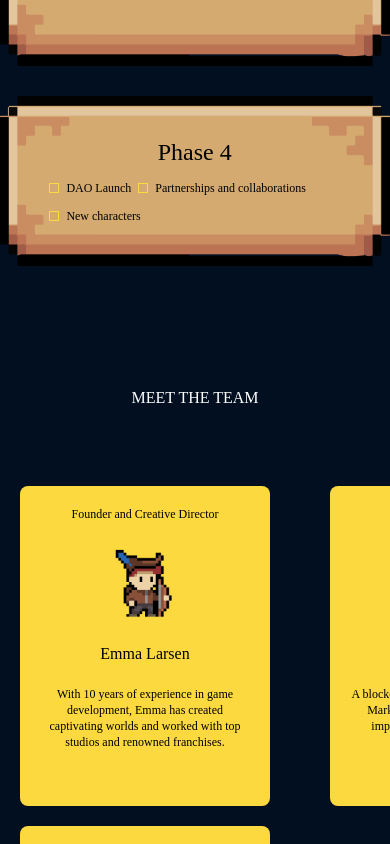
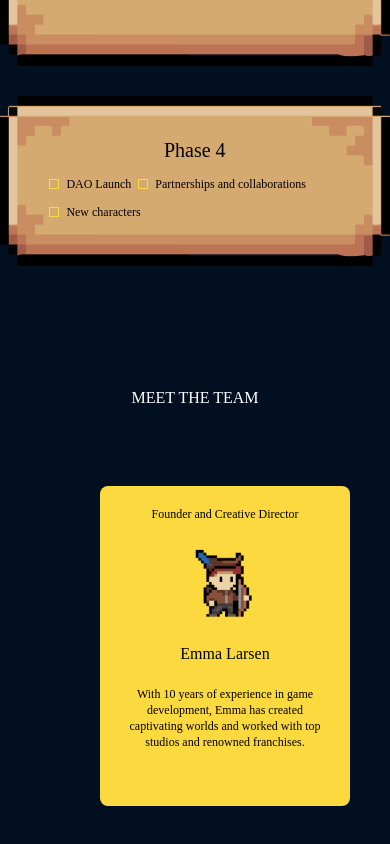
Before and after one commit to minidev1228/Helium_Frontend, a React (Vite) app: page / in a window 390 px wide. Shown: the part 3560-4404 px from the top of the page. Built offline with nearby package versions, Linux system fonts and the light colour scheme; a web font is replaced by a local one.

Commit message:
Perfect responsive

```diff
--- a/src/App.css
+++ b/src/App.css
@@ -39,7 +39,7 @@
   }
 
 
-@media only screen and (max-width: 600px) {
+@media only screen and (max-width: 642px) {
   .lading-page{
     background-image: url("./assets/mobile-back.png");
     width: 100%;
--- a/src/Layouts/header.tsx
+++ b/src/Layouts/header.tsx
@@ -15,18 +15,18 @@ type Props = {
 const Header: React.FC<Props> = ({showMenu}) =>{
     return (
         <div className="w-full h-16 fixed top-0 flex items-center justify-center z-10">
-            <div className="w-11/12 sm:w-8/12 h-full flex items-center text-white">
+            <div className="w-11/12 sm:11/12 md:w-11/12 lg:8/12 h-full flex items-center text-white">
                 <div className=" flex flex-row items-center h-full">
                     <img className=" mr-3 h-1/2" src={logoImg} alt="" />
                 </div>
-                <div className="flex-grow sm:hidden"></div>
-                <div className="flex-grow justify-center hidden sm:flex">
+                <div className="flex-grow md:hidden"></div>
+                <div className="flex-grow justify-center hidden md:flex">
                     <a className=" mr-4 ml-4" href="">Home</a>
                     <a className=" mr-4 ml-4" href="">Features</a>
                     <a className=" mr-4 ml-4" href="">Roadmap</a>
                     <a className=" mr-4 ml-4" href="">Team</a>
                 </div>
-                <div className=" h-full hidden items-center sm:flex">
+                <div className=" h-full hidden items-center md:flex">
                     <button className=" mr-2 ml-2"><img src={noteImg} className="size-5" alt="" /></button>
                     <button className=" mr-2 ml-2"><img src={xImg} className="size-5" alt="" /></button>
                     <button className=" mr-5 ml-2"><img src={discordImg} className="size-5" alt="" /></button>
@@ -34,7 +34,7 @@ const Header: React.FC<Props> = ({showMenu}) =>{
                     <YellowButton content={"Download"} />
                     </div>
                 </div>
-                <button className="sm:hidden" onClick={showMenu}>
+                <button className="md:hidden" onClick={showMenu}>
                     <img src={menuImg} className="size-5" alt="" />
                 </button>
             </div>
--- a/src/components/PhaseCard.tsx
+++ b/src/components/PhaseCard.tsx
@@ -32,7 +32,7 @@ type Props = {
 const PhaseCard: React.FC<Props> = ({title, items, style}) =>{
     return (
         <div className="phase-card">
-            <h1 className="mr-5 text-2xl text-black">{title}</h1>
+            <h1 className="mr-5 text-xl text-black">{title}</h1>
             <div className="flex sm:flex-col sm:items-start sm:justify-center flex-wrap w-10/12 sm:w-auto">
                 {
                     items.map((item: string)=>{
--- a/src/pages/Landing.page.tsx
+++ b/src/pages/Landing.page.tsx
@@ -58,7 +58,7 @@ const LandingPage = () =>{
                     MEET THE TEAM
                     </p>
                     <div className="w-full overflow-x-auto sm:flex sm:justify-center">
-                        <div className="block" style={{width:"1200px"}}>
+                        <div className="flex justify-center items-center" style={{width:"1400px"}}>
                             <MemberCard title={"Founder and Creative Director"} img={man4Img} name={"Emma Larsen"} content={"With 10 years of experience in game development, Emma has created captivating worlds and worked with top studios and renowned franchises."} />
                             <MemberCard title={"Technical Director"} img={man2Img} name={"Mark Daly"} content={"A blockchain and Web3 technology expert, Mark is responsible for the technical implementation and security of the platform."} />
                             <MemberCard title={"Head of Economy and Monetization"} img={man3Img} name={"Anna Carr"} content={"A specialist in game economies with experience in well-known P2E projects, Anna designs a balanced and engaging in-game economy."} />
```
